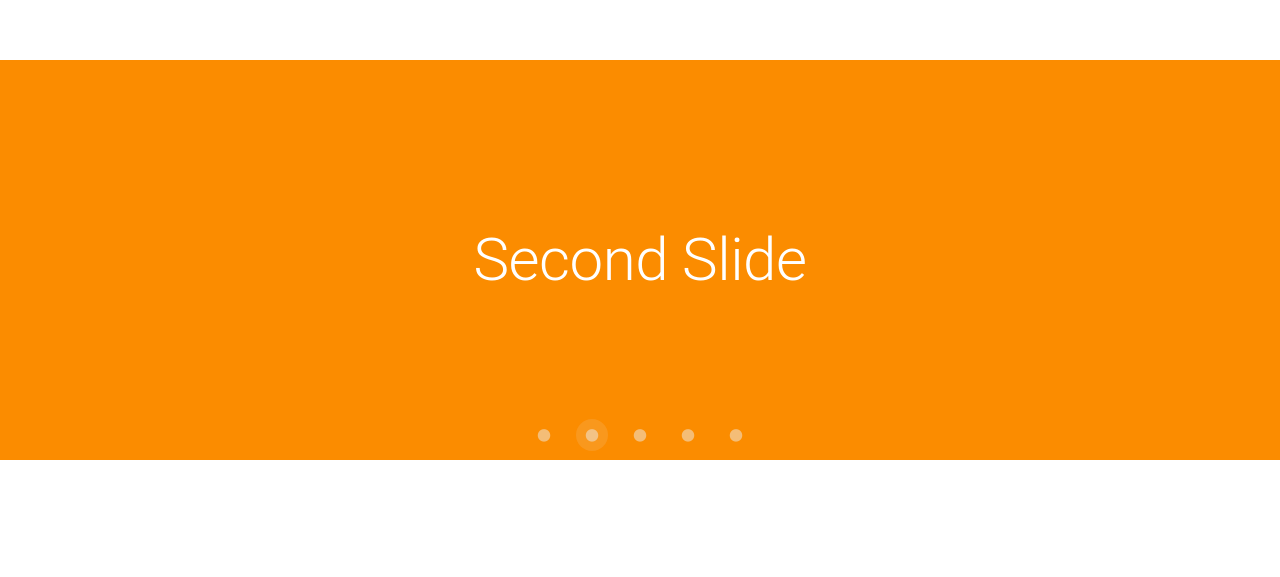
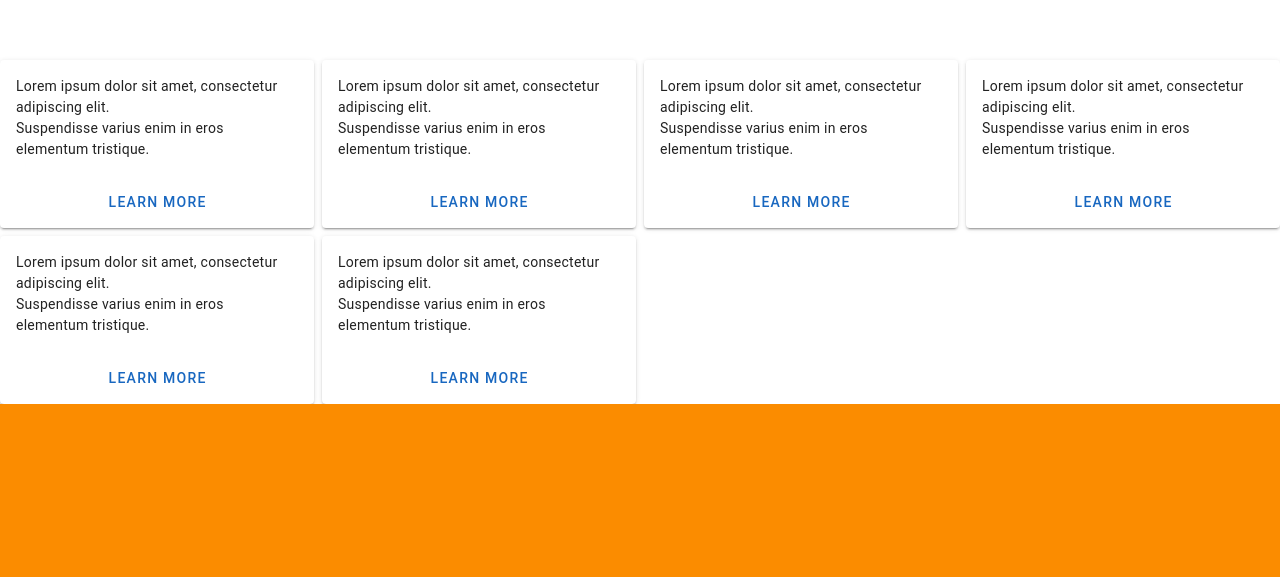
Before and after one commit to TechBhoomi/event-proposal-tascon, a Vue app: page / in a window 1280 px wide. Shown: the part 740-1317 px from the top of the page. Before the commit the page ends 1200 px from the top, so only its background shows below. Built offline with nearby package versions, Linux system fonts and the light colour scheme.

Commit message:
Cards component imported in app file

```diff
--- a/src/App.vue
+++ b/src/App.vue
@@ -1,4 +1,5 @@
 <script setup>
+import Cards from "./components/cards/Cards.vue";
 import Carousel from "./components/carousel/Carousel.vue";
 import NavBar from "./components/navBar/NavBar.vue";
 </script>
@@ -6,6 +7,7 @@ import NavBar from "./components/navBar/NavBar.vue";
 <template>
   <!-- <section> -->
   <NavBar />
+  <Cards/>
   <Carousel />
   <!-- </section> -->
 </template>
```
